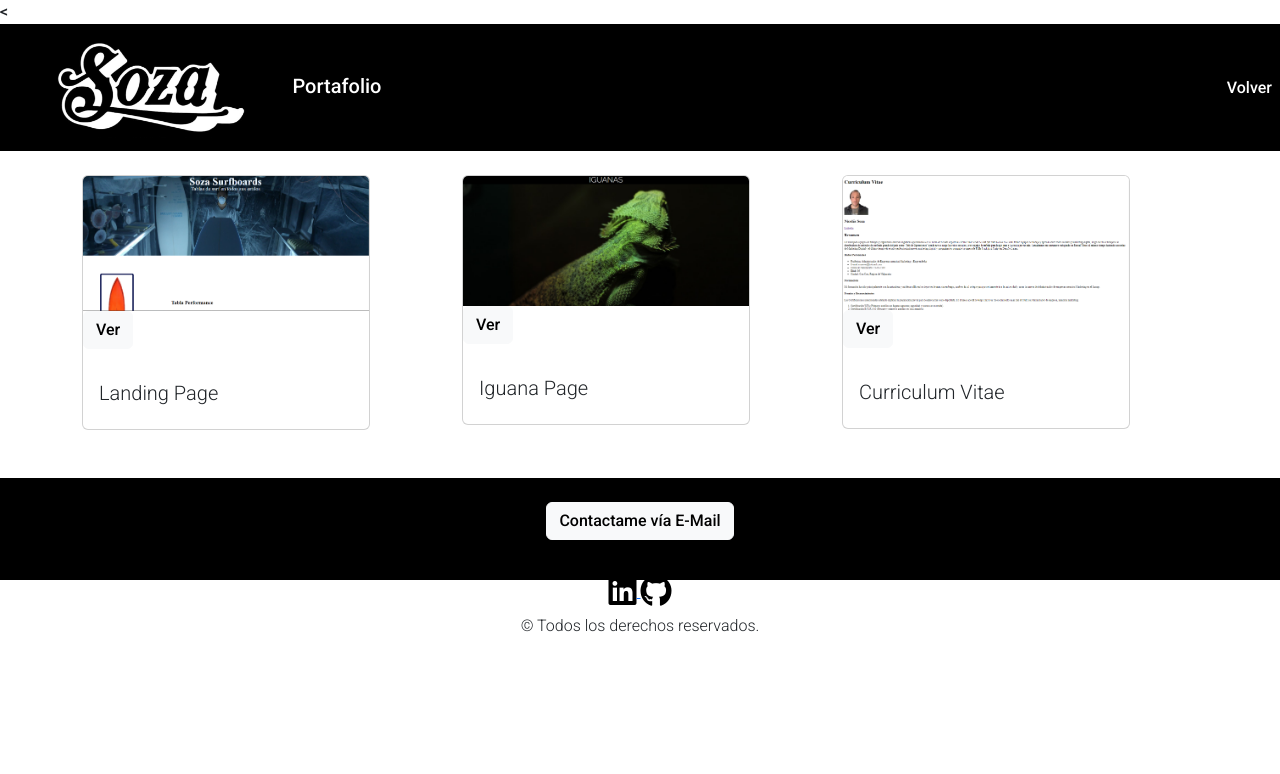
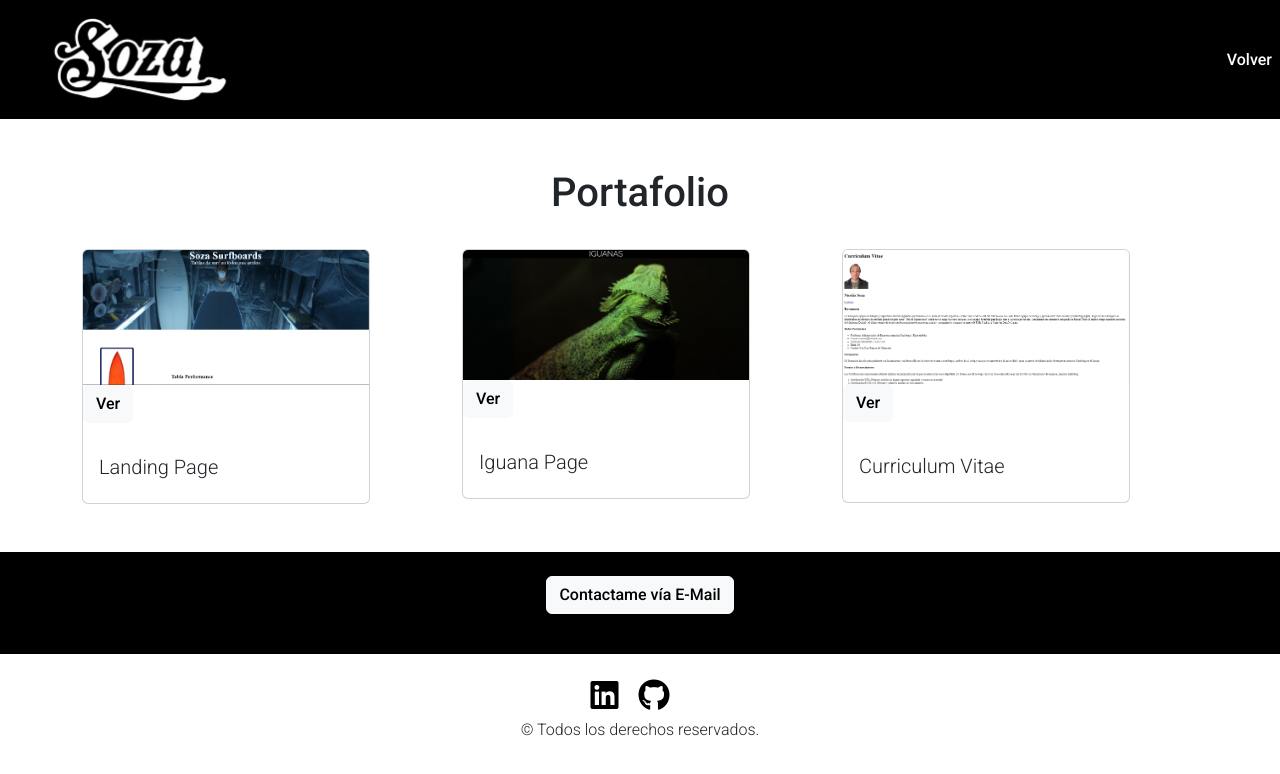
Before and after one commit to NicolasSoza/desarrollo_portafolio_definitivo, a plain HTML site: page portafolio.html in a window 1280 px wide. Drawn offline with nearby package versions, Linux system fonts and the light colour scheme.

Commit message:
margenes footer

```diff
--- a/assets/css/style.css
+++ b/assets/css/style.css
@@ -77,6 +77,28 @@ body {
     text-align: center;
 }
 
+    footer {
+        margin-top: 20px;
+        padding: 10px;
+
+    }
+
+    .footer-container {
+        display: flex;
+        justify-content: center;
+        align-items: center;
+    }
+
+    .footer-container a {
+        margin-right: 20px;
+
+    }
+
+    .footer-text {
+        margin-top: 10px;
+
+    }
+
 
 
 
--- a/portafolio.html
+++ b/portafolio.html
@@ -18,7 +18,7 @@
 
 </head>
 
-<<body>
+<body>
 
     <title>Portafolio</title>
 
@@ -29,7 +29,7 @@
     <nav class="navbar navbar-expand-lg color-nav-green navbar-dark">
 
         <div class="container-fluid">
-            <a class="navbar-brand" href="#"> <img src="./assets/img/logo_soza_fondo_negro..jpeg" class="logo_soza"/>Portafolio</a>
+            <a class="navbar-brand" href="#"> <img src="./assets/img/logo_soza_fondo_negro..jpeg" class="logo_soza"/></a>
           <button class="navbar-toggler" type="button" data-bs-toggle="collapse" data-bs-target="#navbarSupportedContent" aria-controls="navbarSupportedContent" aria-expanded="false" aria-label="Toggle navigation">
             <span class="navbar-toggler-icon"></span>
           </button>
@@ -52,7 +52,9 @@
     <section class="row">
 
 
-
+      <div class="portafolio">
+        <h1 class="titulo">Portafolio</h1>
+      </div>
 
 
       <article class="col-12 col-sm-12 col-md-12 col-lg-4 col-xl-4 my-4 mx-auto">
@@ -133,14 +135,18 @@
 
     <footer class="text-center">
 
+      <div class="footer-container">
 
         <a href="https://www.linkedin.com/in/nicolás-soza-77744494"target="_blank"> <i class="fa-brands fa-linkedin fa-2xl" style="color: #000000;"></i> </a>
 
 
         <a href="https://github.com/NicolasSoza"target="_blank"> <i class="fa-brands fa-github fa-2xl" style="color: #000000;"></i></a>
 
+      </div>
 
        <p class="footer-text">© Todos los derechos reservados.</p>
+
+
 
     </footer>
 
```
